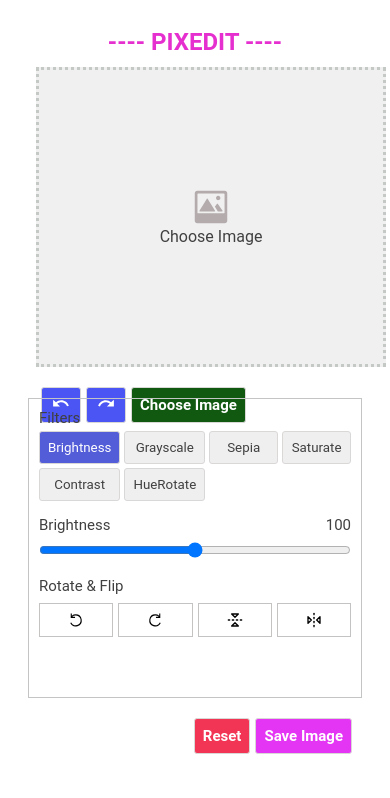
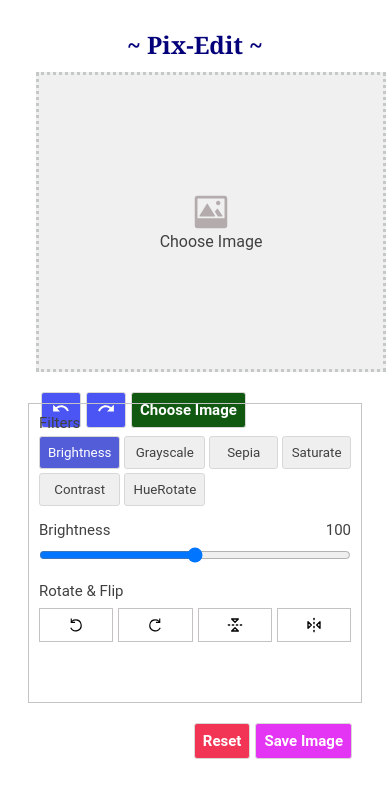
Before and after one commit to shramana263/PixEdit, a React (Vite) app: page / in a window 390 px wide. Shown: the top 798 px of the page. Built offline with nearby package versions, Linux system fonts and the light colour scheme.

Commit message:
responsiveness 03-12-2024

```diff
--- a/src/components/Home.jsx
+++ b/src/components/Home.jsx
@@ -288,7 +288,7 @@ const Home = () => {
         <div className='image_editor'>
             <div className="card">
                 <div className="card_header">
-                    <h2> ---- PixEdit ---- </h2>
+                    <h2>~ Pix-Edit ~</h2>
                 </div>
                 <div className="card_body">
                 <div className="image_section">
--- a/src/components/style/home.scss
+++ b/src/components/style/home.scss
@@ -18,8 +18,8 @@
             padding-bottom: 15px;
 
             h2 {
-                text-transform: uppercase;
-                color: #e52fcf;
+                color: #04007a;
+                font-family: Georgia, 'Times New Roman', Times, serif;
             }
         }
 
@@ -268,6 +268,14 @@
                     }
                 }
 
+                .image_section{
+                    .image{
+                        label{
+                            width: 100%;
+                        }
+                    }
+                }
+
             }
         }
     }
```
